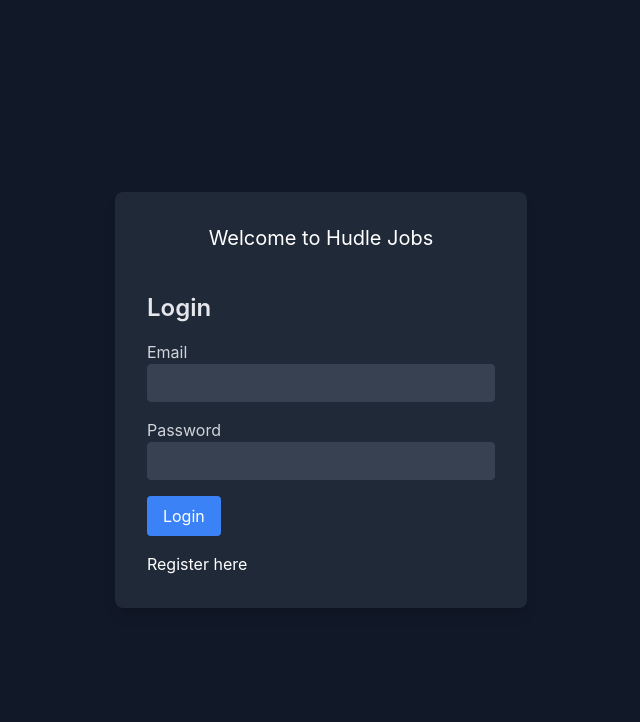
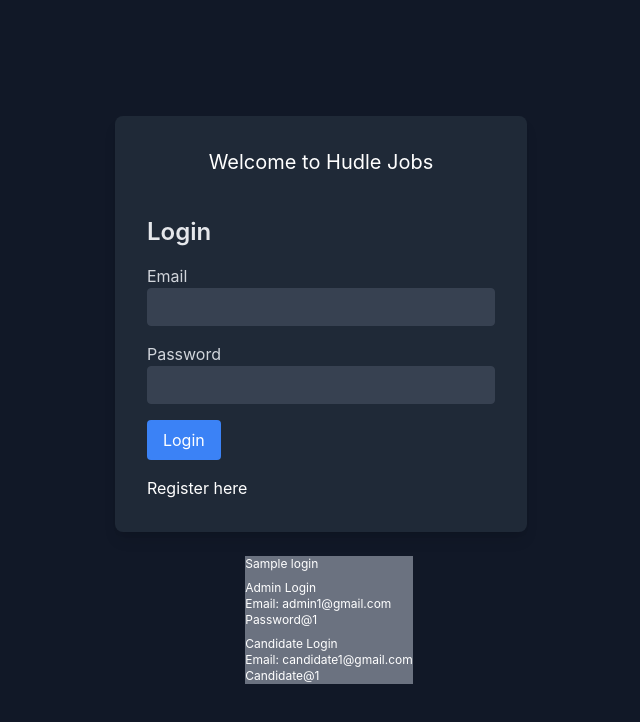
Before and after one commit to shu-bham-dev/hudlejobs-Job-Portal, a React (Create React App) app in the folder hudlejobs-frontend/: page / in a window 1280 px wide. Shown: the top 722 px of the page, without its empty margins (319-959 px from the left). Built offline with nearby package versions, Linux system fonts and the light colour scheme.

Commit message:
add sample login to login screen

```diff
--- a/hudlejobs-frontend/src/pages/Login/index.tsx
+++ b/hudlejobs-frontend/src/pages/Login/index.tsx
@@ -54,7 +54,7 @@
   };
 
   return (
-    <div className="flex justify-center items-center h-screen bg-gray-900">
+    <div className="flex justify-center items-center h-screen bg-gray-900 flex-col">
       <div className="bg-gray-800 p-8 rounded-lg shadow-lg">
         <div className="text-center text-xl text-white mb-10">
           Welcome to Hudle Jobs
@@ -112,6 +112,19 @@
           Register here{" "}
         </div>
       </div>
+      <div className="text-xs text-white ml-4 bg-gray-500 mt-6">
+        <div>Sample login</div>
+        <div className="mt-2">
+          <div>Admin Login</div>
+          <div>Email: admin1@gmail.com</div>
+          <div>Password@1</div>
+        </div>
+        <div className="mt-2">
+          <div>Candidate Login</div>
+          <div>Email: candidate1@gmail.com</div>
+          <div>Candidate@1</div>
+        </div>
+      </div>
     </div>
   );
 };
```
